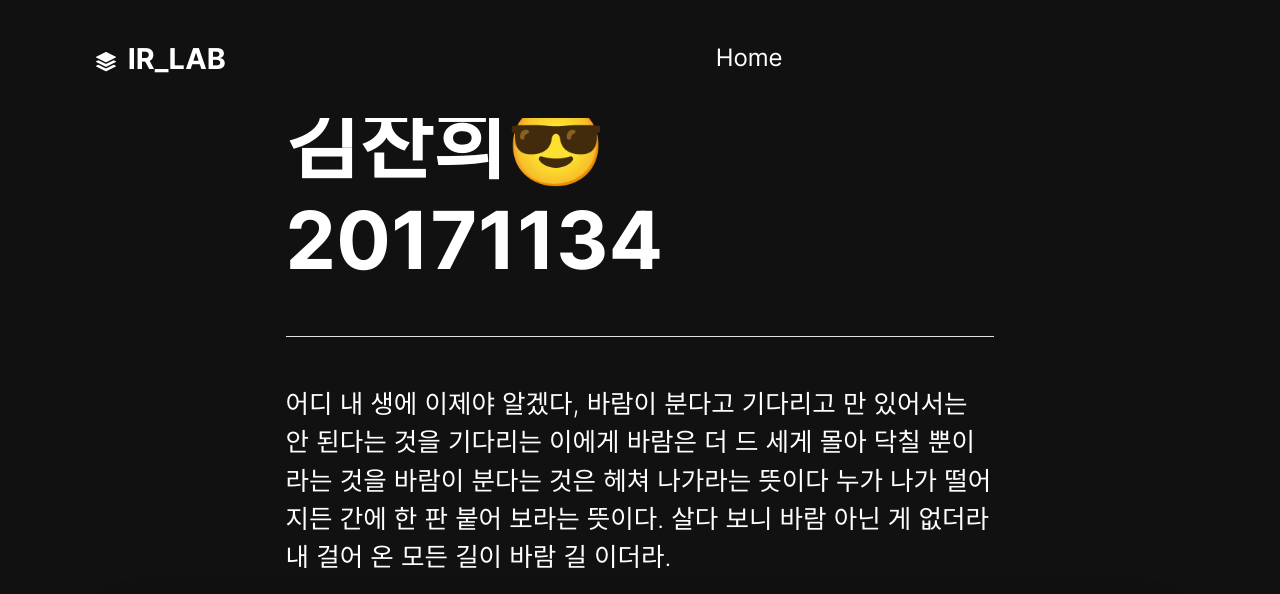
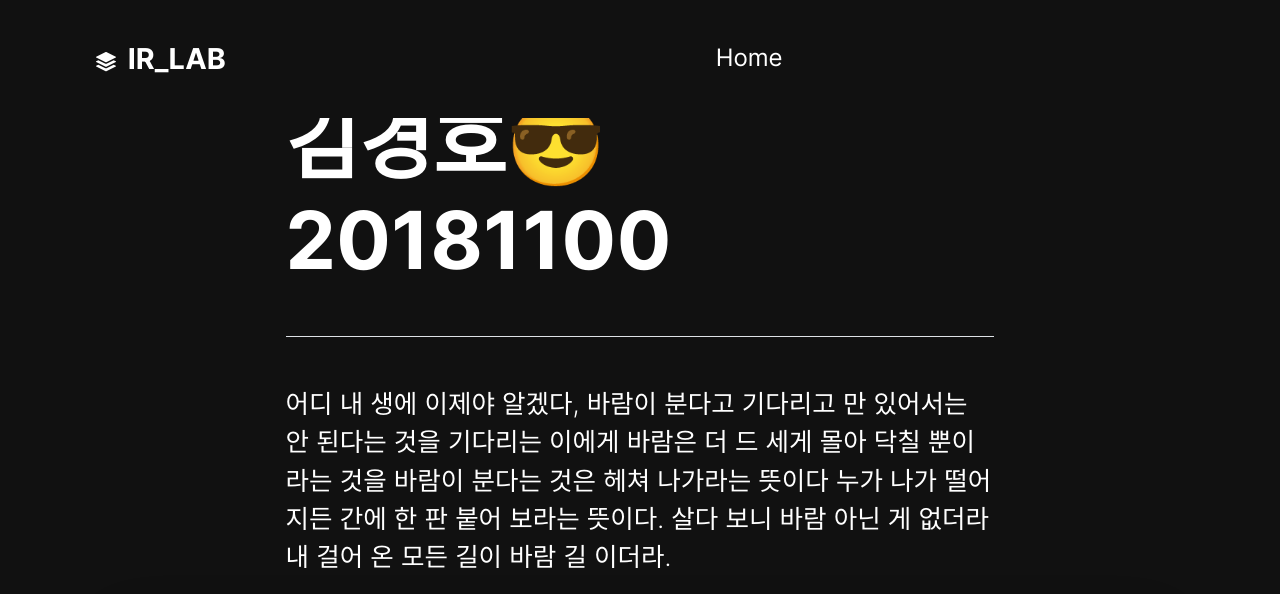
Before and after one commit to kguard/chan, a plain HTML site: page content.html in a window 1280 px wide. Shown: the top 594 px of the page. Drawn offline with Linux system fonts and the light colour scheme.

Commit message:
kh's commit

```diff
--- a/example.html
+++ b/content.html
@@ -105,10 +105,10 @@
       <div class="row">
         <div class="col-12">
           <!-- check fix : name -->
-          <h1 class="display-1 fw-bold">김찬희😎
+          <h1 class="display-1 fw-bold">김경호😎
             <br>
           <!-- check fix : sid -->
-            20171134</h1>
+            20181100</h1>
           <p class="lead border-top pt-5 mt-5" data-aos="fade-up">어디 내 생에
             이제야 알겠다,
             바람이 분다고
```
Also changed, not shown: index.html (+1 -1 lines).
